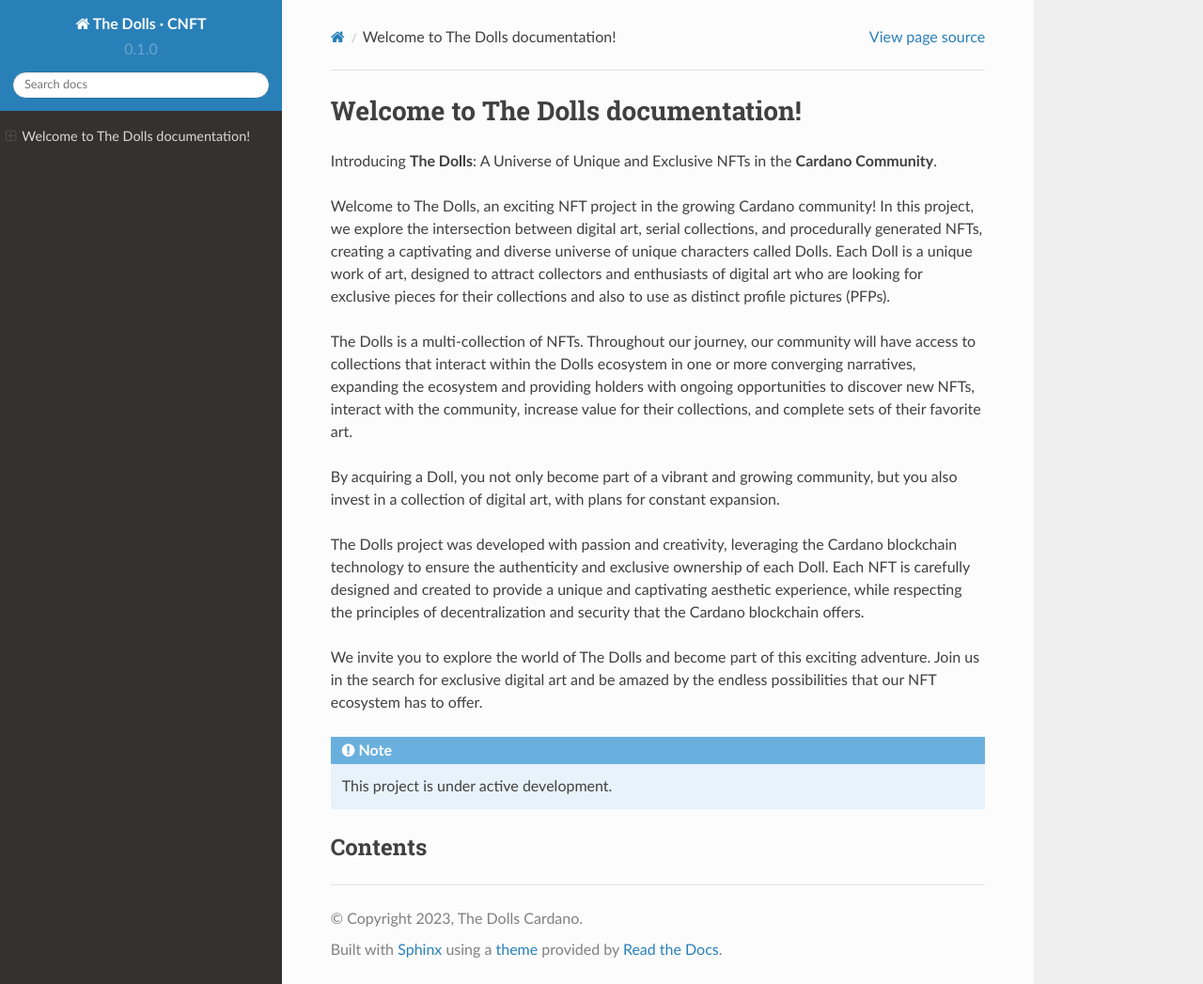
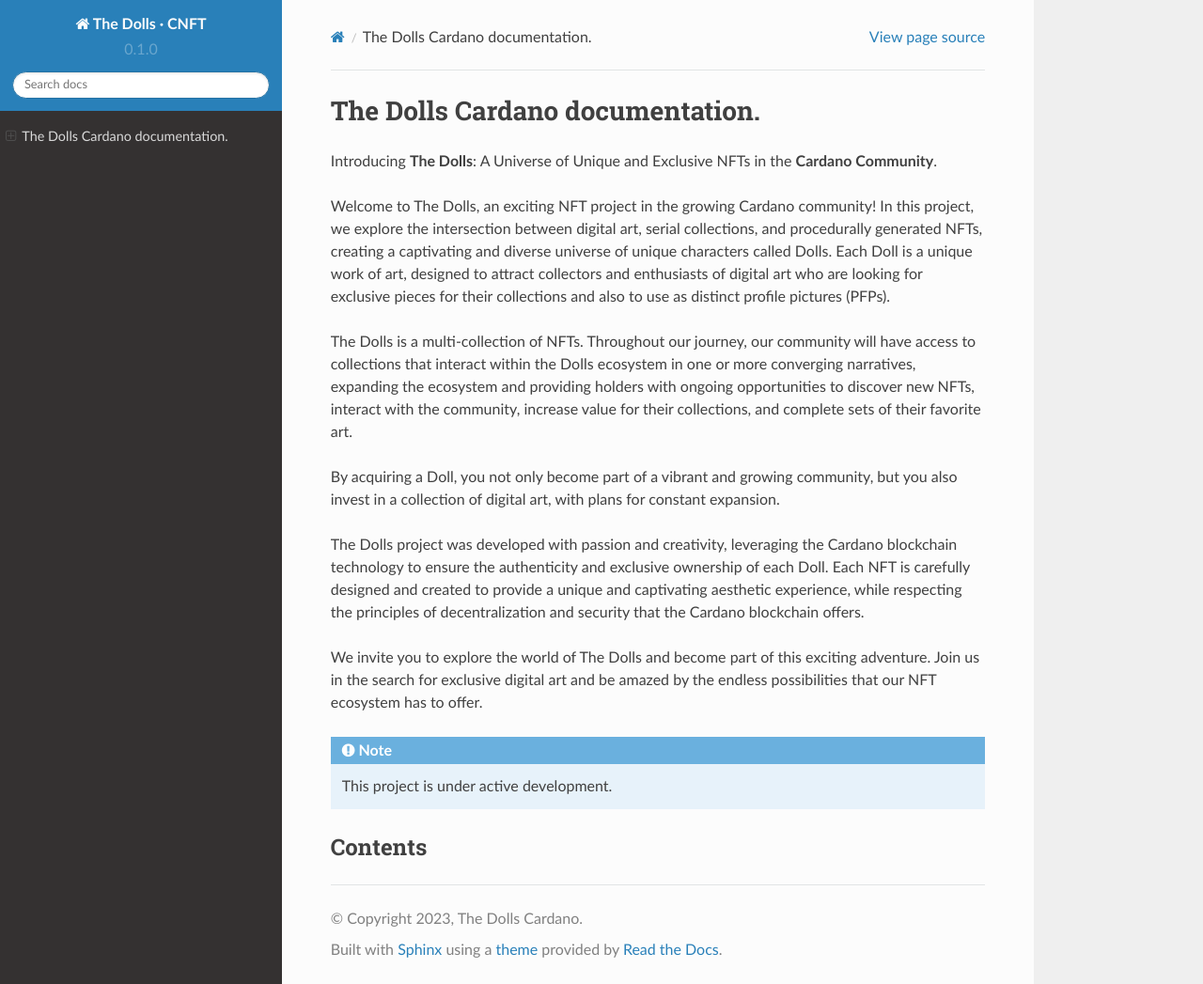
Before and after one commit to TheDollsCardano/docs, a Sphinx documentation site: the page built from docs/source/index.rst, in a window 1280 px wide and 1047 px high. Shown: the whole window at 94% size. Built offline with Sphinx 7.4.7 and the Read the Docs theme 2.0.0, drawn with Linux system fonts in a browser that asks for light colours; pages that are not in the unit, such as notebooks, are missing from menus.

Commit message:
Update index.rst

```diff
--- a/docs/source/index.rst
+++ b/docs/source/index.rst
@@ -1,4 +1,4 @@
-Welcome to The Dolls documentation!
+The Dolls Cardano documentation.
 ===================================
 
 Introducing **The Dolls**: A Universe of Unique and Exclusive NFTs in the **Cardano Community**.
```
